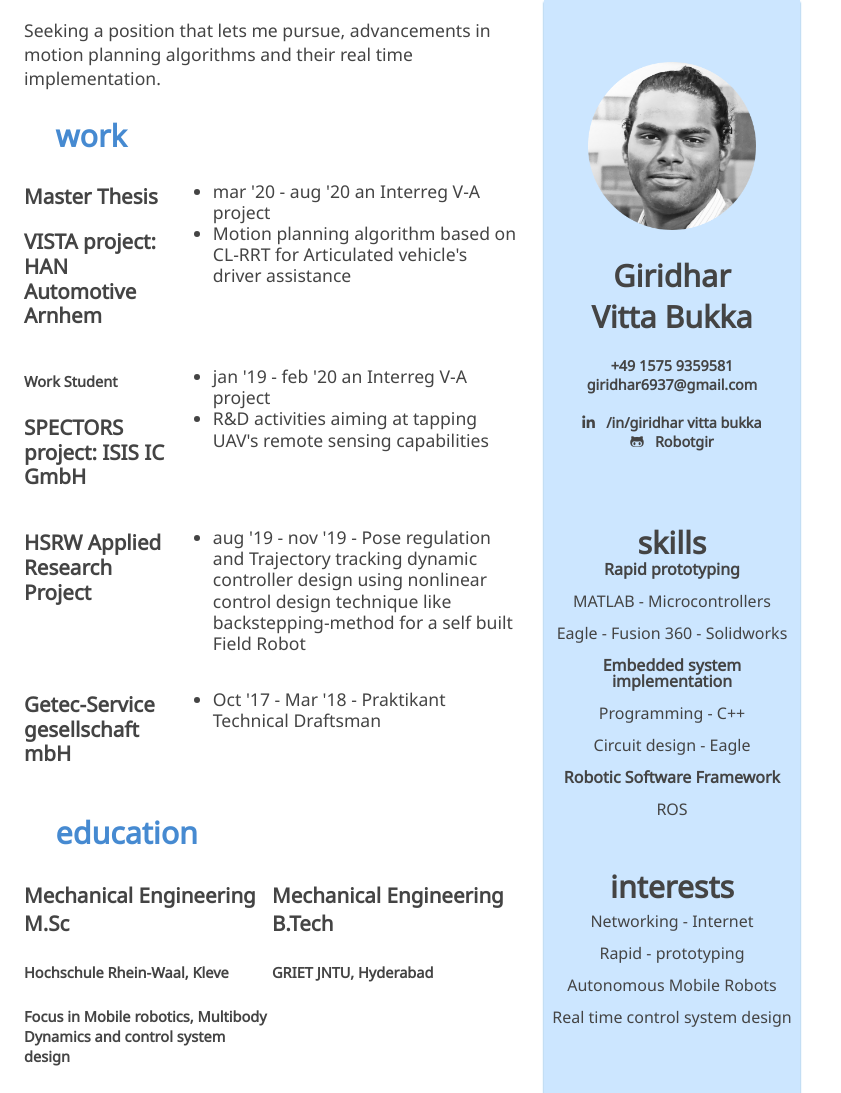
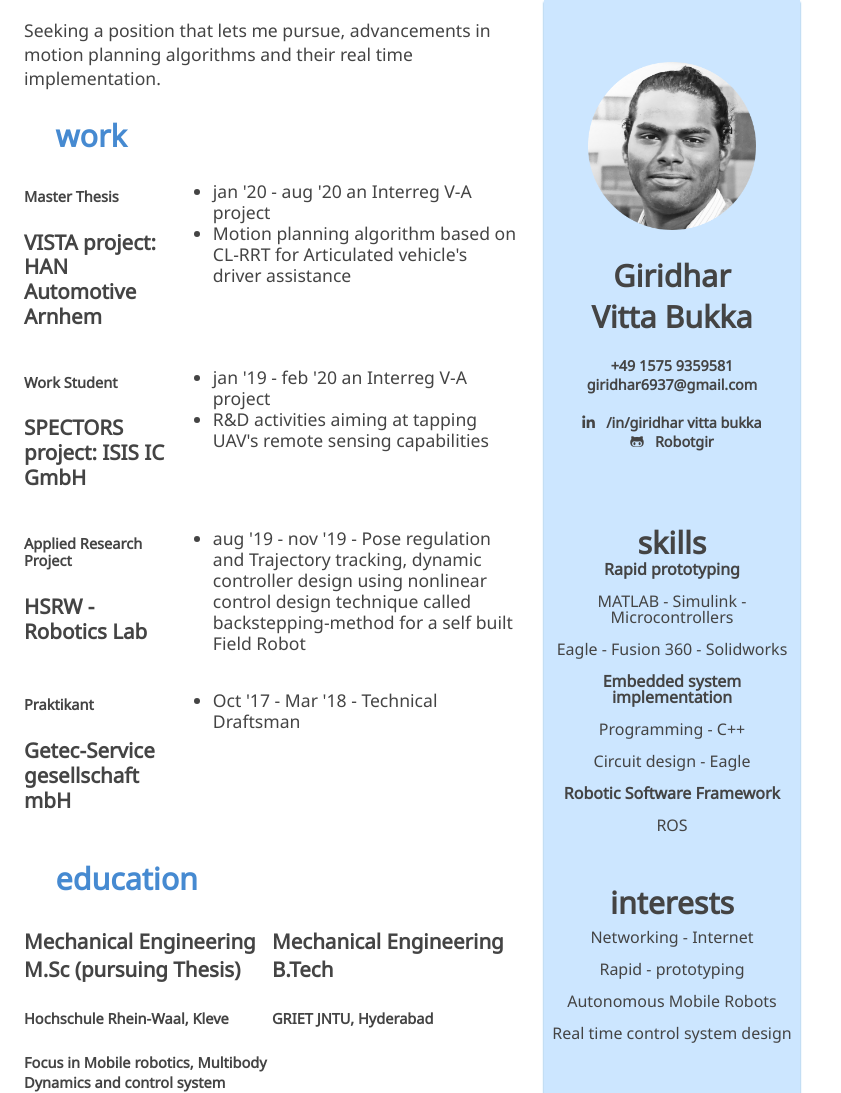
Before and after one commit to Robotgir/Robotgir.github.io, a plain HTML site: page index.html in a window 1280 px wide. Shown: the top 1093 px of the page, without its empty margins (0-841 px from the left). Drawn offline with Linux system fonts and the light colour scheme.

Commit message:
Update index.html

```diff
--- a/index.html
+++ b/index.html
@@ -134,13 +134,13 @@
             <h2 class="heads">&nbsp&nbsp&nbsp&nbspwork</h2>
 			<div class="work">
                 <div>
-				    <h3>Master Thesis</h3>
+				    <h5>Master Thesis</h5>
                     <h3>VISTA project: HAN Automotive Arnhem  </h3>
                     <!--<h5>jan '19 - feb '20</h5>-->
                 </div>
                 <div>
                     <ul>
-						<li>mar '20 - aug '20 an Interreg V-A project</li>
+						<li>jan '20 - aug '20 an Interreg V-A project</li>
 						<li>Motion planning algorithm based on CL-RRT for Articulated vehicle's driver assistance </li>
 						<!--
                         <li>nov '19 - now - "Controller development for Tether-system of a Drone"   </li>
@@ -171,24 +171,26 @@
             </div>
             <div class="work">
                 <div>
-                    <H3>HSRW Applied Research Project </H3>
+                    <H5>Applied Research Project </H5>
+					<h3>HSRW - Robotics Lab </h3>
 
                 </div>
                 <div>
                     <ul>
-                        <li>aug '19 - nov '19 - Pose regulation and Trajectory tracking dynamic controller design using nonlinear control design technique like backstepping-method for a self built Field Robot</li>
+                        <li>aug '19 - nov '19 - Pose regulation and Trajectory tracking, dynamic controller design using nonlinear control design technique called backstepping-method for a self built Field Robot</li>
 						<!--<li>nov '19 - now - optimizing MATLAB code and its implementation on real prototype </li>-->
                     </ul>
                 </div>
             </div>
 			<div class="work">
                 <div>
-                    <H3> Getec-Service gesellschaft mbH </H3>
+                    <H5> Praktikant</H5>
+					<H3> Getec-Service gesellschaft mbH </H3>
 
                 </div>
                 <div>
                     <ul>
-                        <li>Oct '17 - Mar '18 - Praktikant Technical Draftsman </li>
+                        <li>Oct '17 - Mar '18 - Technical Draftsman </li>
                     </ul>
                 </div>
             </div>
@@ -196,7 +198,7 @@
             <h2 class="heads">&nbsp&nbsp&nbsp&nbspeducation</h2>
             <div class="edu">
                 <div>
-                    <h3>Mechanical Engineering M.Sc</h3>
+                    <h3>Mechanical Engineering M.Sc (pursuing Thesis)</h3>
 					<h5 >Hochschule Rhein-Waal, Kleve<h5>
 					<p>Focus in Mobile robotics, Multibody Dynamics and control system design  </p>
                 </div>
@@ -239,7 +241,7 @@
             <div class="tools">
 			    <b style="line-height: 1em;">Rapid prototyping </b>
 
-                <p style="line-height: 1em;">MATLAB - Microcontrollers </p>
+                <p style="line-height: 1em;">MATLAB - Simulink - Microcontrollers </p>
 				<p style="line-height: 1em;">Eagle - Fusion 360 - Solidworks</p>
             </div>
 			<div class="tools">
```
